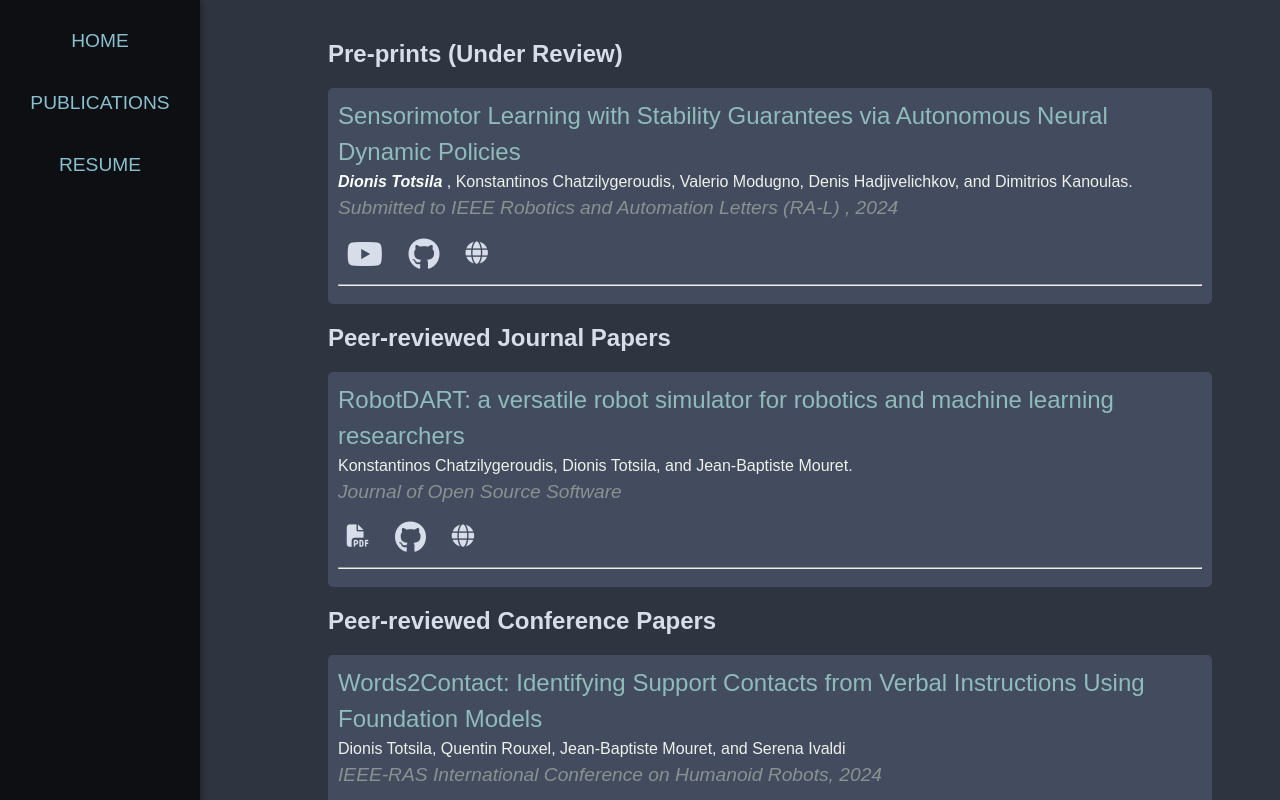
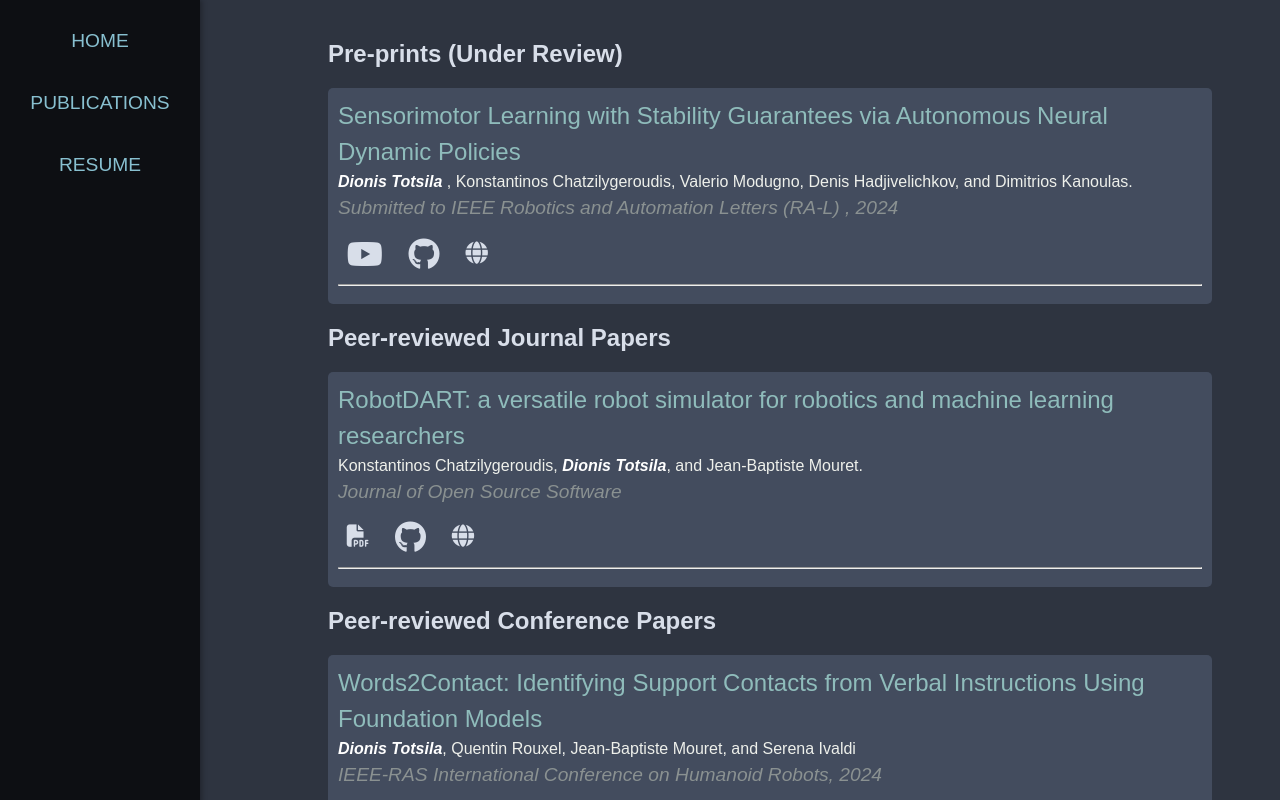
Before and after one commit to dtotsila/dtotsila.github.io, a plain HTML site: page publications.html in a window 1280 px wide. Shown: the top 800 px of the page. Drawn offline with nearby package versions, Linux system fonts and the light colour scheme.

Commit message:
change em in papers for my name

```diff
--- a/publications.html
+++ b/publications.html
@@ -62,7 +62,7 @@
                     RobotDART: a versatile robot simulator for robotics and machine learning researchers
                 </div>
                 <div class="paper-auth">
-                    Konstantinos Chatzilygeroudis, Dionis Totsila, and Jean-Baptiste Mouret.
+                    Konstantinos Chatzilygeroudis, <em>Dionis Totsila</em>, and Jean-Baptiste Mouret.
                 </div>
                 <div class="paper-venue">
                     Journal of Open Source Software
@@ -87,7 +87,7 @@
                     Words2Contact: Identifying Support Contacts from Verbal Instructions Using Foundation Models
                 </div>
                 <div class="paper-auth">
-                    Dionis Totsila, Quentin Rouxel, Jean-Baptiste Mouret, and Serena Ivaldi
+                    <em>Dionis Totsila</em>, Quentin Rouxel, Jean-Baptiste Mouret, and Serena Ivaldi
                 </div>
                 <div class="paper-venue">
                     IEEE-RAS International Conference on Humanoid Robots, 2024
@@ -114,7 +114,7 @@
                     End-to-End Stable Imitation Learning via Autonomous Neural Dynamic Policies
                 </div>
                 <div class="paper-auth">
-                    Dionis Totsila*, Konstantinos Chatzilygeroudis*, Denis Hadjivelichkov, Valerio Modugno, Ioannis
+                    <em>Dionis Totsila*</em>, Konstantinos Chatzilygeroudis*, Denis Hadjivelichkov, Valerio Modugno, Ioannis
                     Hatzilygeroudis, and Dimitrios Kanoulas.
                 </div>
                 <div class="paper-venue">
```
